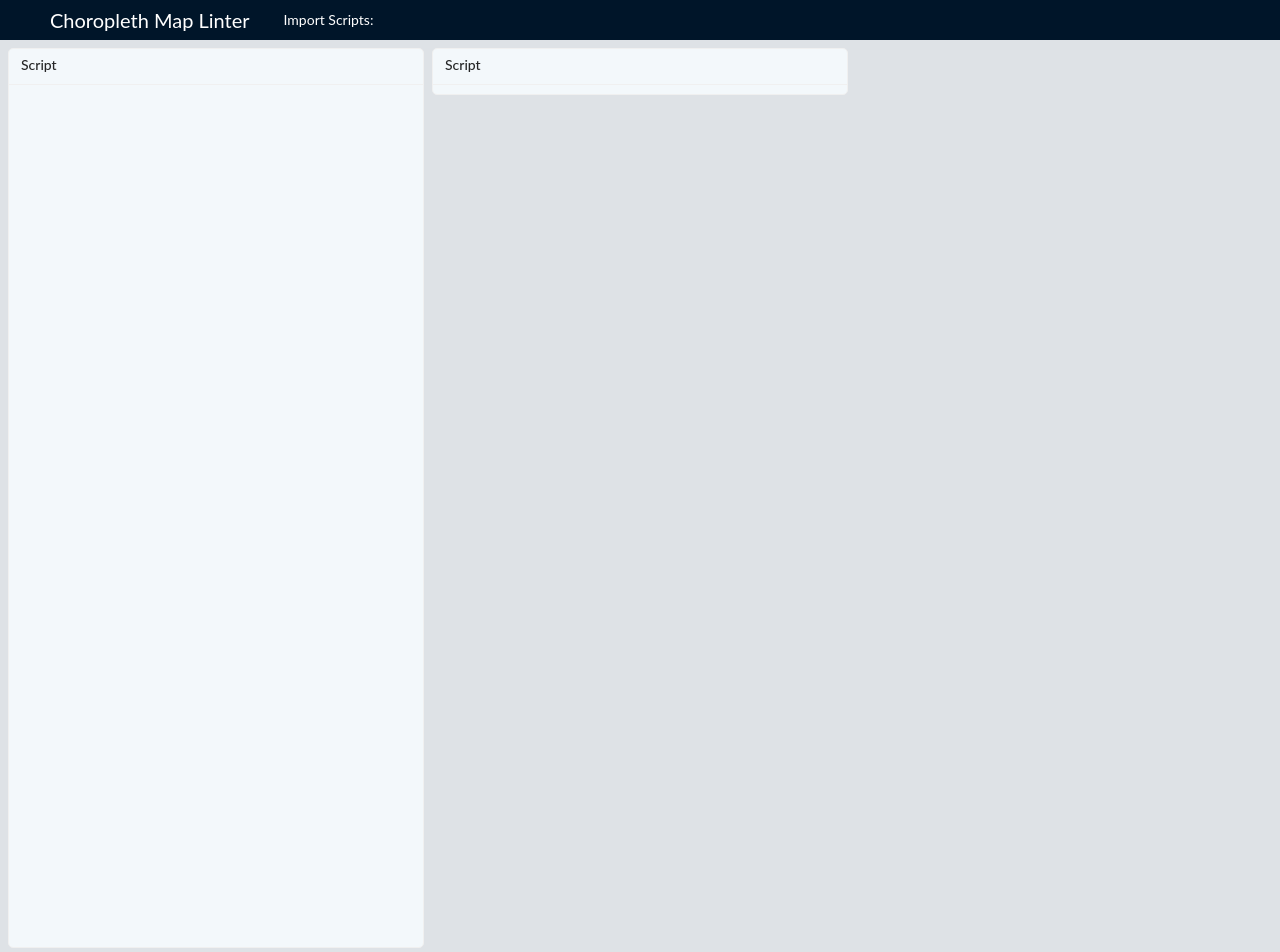
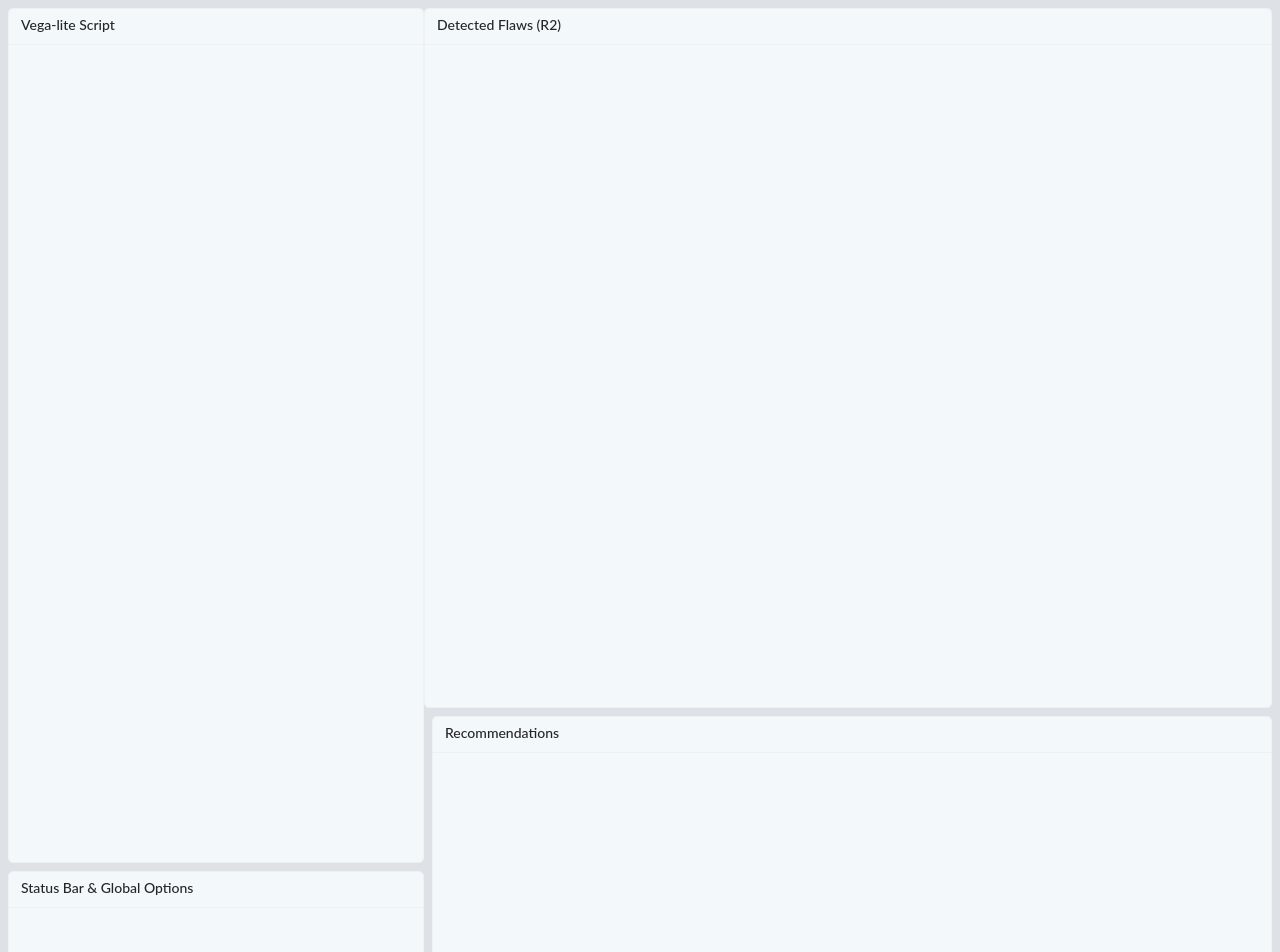
Before and after one commit to VADERASU/geolinter, a React (Create React App) app: page / in a window 1280 px wide. Shown: the top 952 px of the page. Built offline with nearby package versions, Linux system fonts and the light colour scheme.

Commit message:
new layout

```diff
--- a/src/App.js
+++ b/src/App.js
@@ -21,10 +21,12 @@ class App extends Component {
     return(
       <div className='App'>
         <Layout className='mainContainer'>
-          {/** Nav bar */}
-          <Header className='headContainer'>
+          {/** Nav bar, may deprecated */}
+          {/**
+           * <Header className='headContainer'>
             <NavBar />
           </Header>
+           */}
 
           {/** Main layout of the system */}
           <Content className='vastContainer'>
@@ -32,25 +34,49 @@ class App extends Component {
             <Row gutter={8}>
               {/** Vega-lite script editor */}
               <Col span={8}>
-                <Card
-                  title='Script'
-                  size='small'
-                  className='cardDetail'
-                  style={{height: 900}}
-                ></Card>
+                <Row gutter={[8,8]}>
+                <Col span={24}>
+                    <Card
+                        title='Vega-lite Script'
+                        size='small'
+                        className='cardDetail'
+                        style={{height: 855}}
+                      ></Card>
+                  </Col>
+                  <Col span={24}>
+                      <Card
+                      title='Status Bar & Global Options'
+                      size='small'
+                      className='cardDetail'
+                      style={{height: 200}}
+                      ></Card>
+                  </Col>
+                </Row>
               </Col>
-              {/** Middle Col for detected flaws and recommendations */}
-              <Col span={8}>
-                <Row gutter={8}>
+
+              {/** Middle Col for detected flaws (R2) and Finetunings */}
+              <Col span={16}>
+                <Row gutter={[8,8]}>
                   <Col span={24}>
                     <Card
-                    title='Script'
+                    title='Detected Flaws (R2) '
                     size='small'
                     className='cardDetail'
+                    style={{height: 700, marginLeft:-8}}
+                  ></Card>
+                  </Col>
+                  <Col span={24}>
+                    <Card
+                    title='Recommendations'
+                    size='small'
+                    className='cardDetail'
+                    style={{height: 355}}
                   ></Card>
                   </Col>
                 </Row>
               </Col>
+
+
             </Row>
           </Content>
         </Layout>
```
